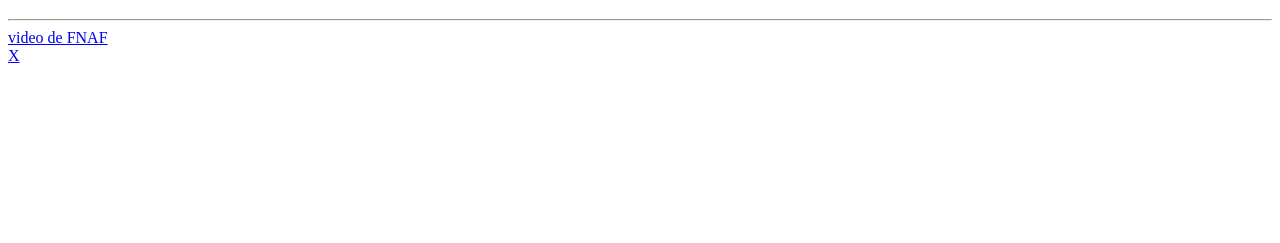
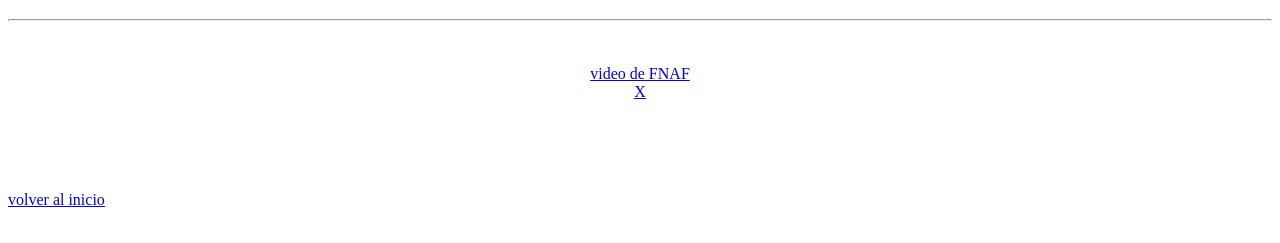
Before and after one commit to allendhere/Uni, a plain HTML site: page 1/pages/links.html in a window 1280 px wide. Shown: the part 143-386 px from the top of the page. Drawn offline with Linux system fonts and the light colour scheme.

Commit message:
boton para volver al inicio

```diff
--- a/1/pages/links.html
+++ b/1/pages/links.html
@@ -23,11 +23,21 @@
 
     <hr>
 
+    <center>
+
+    <br><br>
+
     <a href="https://www.youtube.com/watch?v=aj9Ev11z1bE" target="_blank">video de FNAF</a>
 
     <br>
 
     <a href="https://x.com/" target="_blank">X</a>
 
+    </center>
+
+    <br><br><br><br><br>
+
+    <a href="../index.html">volver al inicio</a>
+
 </body>
 </html>
```
Also changed, not shown: 1/pages/pictures.html (+4 -0 lines), 1/pages/table.html (+4 -0 lines), 1/pages/video.html (+7 -0 lines).
